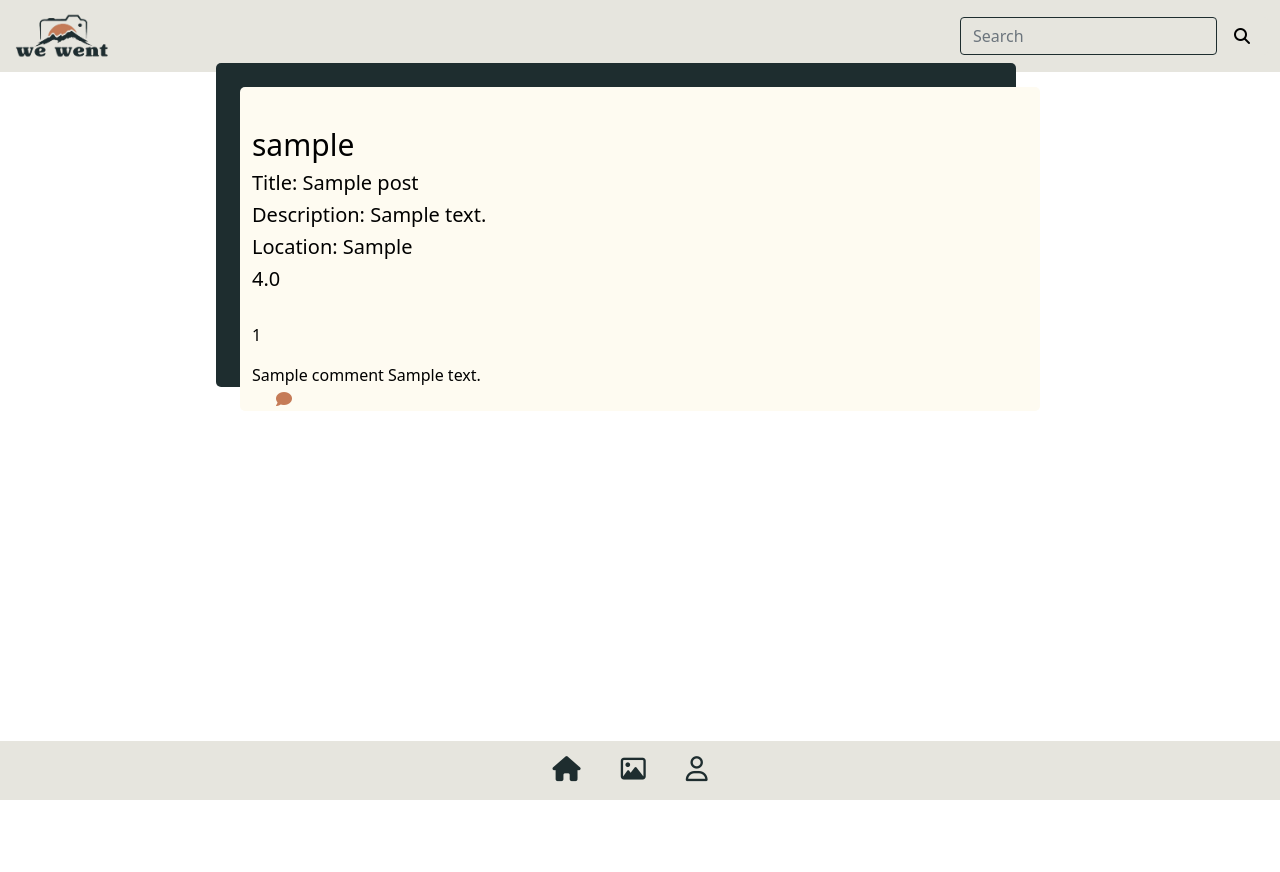
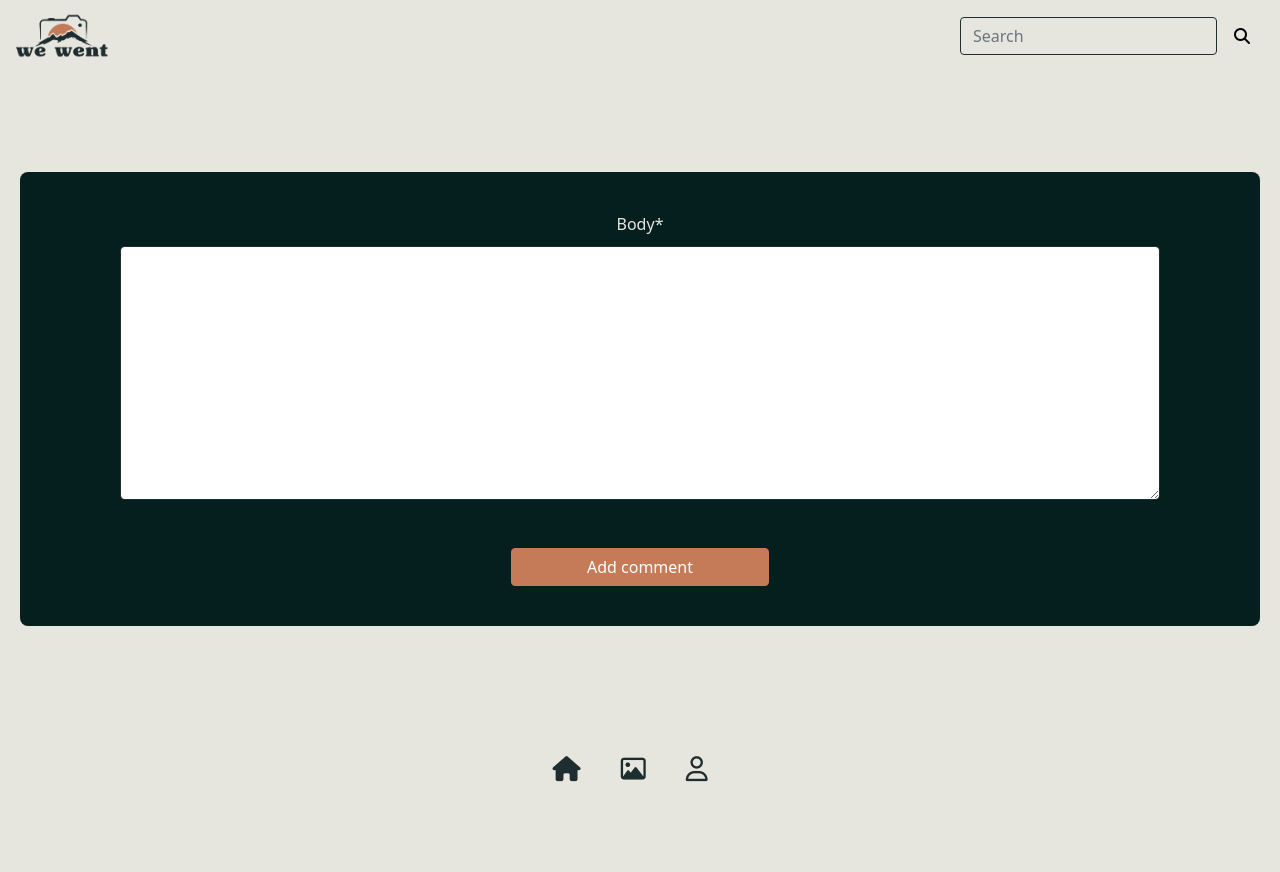
Before and after one commit to AshFitz/we-went, a Django app: page /comment/1/ in a window 1280 px wide. Before the commit the page ends 800 px from the top, so only its background shows below. Run offline with Django 3.2, Linux system fonts and the light colour scheme; tables that the repository leaves empty hold one stand-in row (values such as "Sample post"); some libraries are stand-ins or nearby versions.

Commit message:
build basic add comment page, removed un-used code

```diff
--- a/templates/add_comment.html
+++ b/templates/add_comment.html
@@ -3,48 +3,26 @@
 {% block content %}
 {% load crispy_forms_tags %}
 
-<div class="container post-container">
+ <div class="container-fluid edit-comment-container">
+    <div class="inner-comment-container">
       <div class="row post-text">
           <div class="col-12">
-            <h1>{{ post.author }}</h1>
+            <form action= "#" method="POST" class="text-center">
+              <div class="col-12">
+                {% csrf_token %}
+                {{ comment_form | crispy }}
               </div>
-        <div class="col-12">
-            <h2>Title: {{ post.title }}</h2>
+              <div class="col-sm-12 col-12 text-center pt-5">
+                <button class="btn btn-comment" aria-label="Update comment button">Add comment</button>
               </div>
-        <div class="col-12">
-            <h2 class="post-description">Description: {{ post.description | safe }}</h2>
-        </div>
-        <div class="col-12">
-            <h2>Location: {{ post.location }}</h2>
-        </div>
-        <div class="col-6">
-            <h2 class="">{{ post.rating }}</h2>
-        </div>
-        <div class="col-12 image-container">
-            <img src="{{ post.featured_image.url}}">
-        </div>
-        <div class="col-6">
-            <p>{{ post.like_count }}</p>
-        </div>
-        <div class="col-12">
-            {% for comment in comments %}
-            {{ comment.name }}
-            {{ comment.body }}
-            {% endfor %}
-        </div>
-        <div class="col">
-            <div class="container">
-                <div class="row">
-                    <div class="col">
-                        <a href="{% url 'comment' post.id %}">
-                            <i class="fas fa-comment"></i>
-                        </a>
+            </form>
           </div>
       </div>
     </div>
   </div>
-        <div class="col-12">
-            <div class="container">
+
+
+            {% comment %} <div class="container">
                 <div class="row">
                     <div class="col">
 
@@ -62,7 +40,7 @@
 
                     </div>
                 </div>
-            </div>
-        </div>
-    </div>
+            </div> {% endcomment %}
+
+
 {%endblock%}
```
Lines whose indentation alone changed are shown as unchanged.
